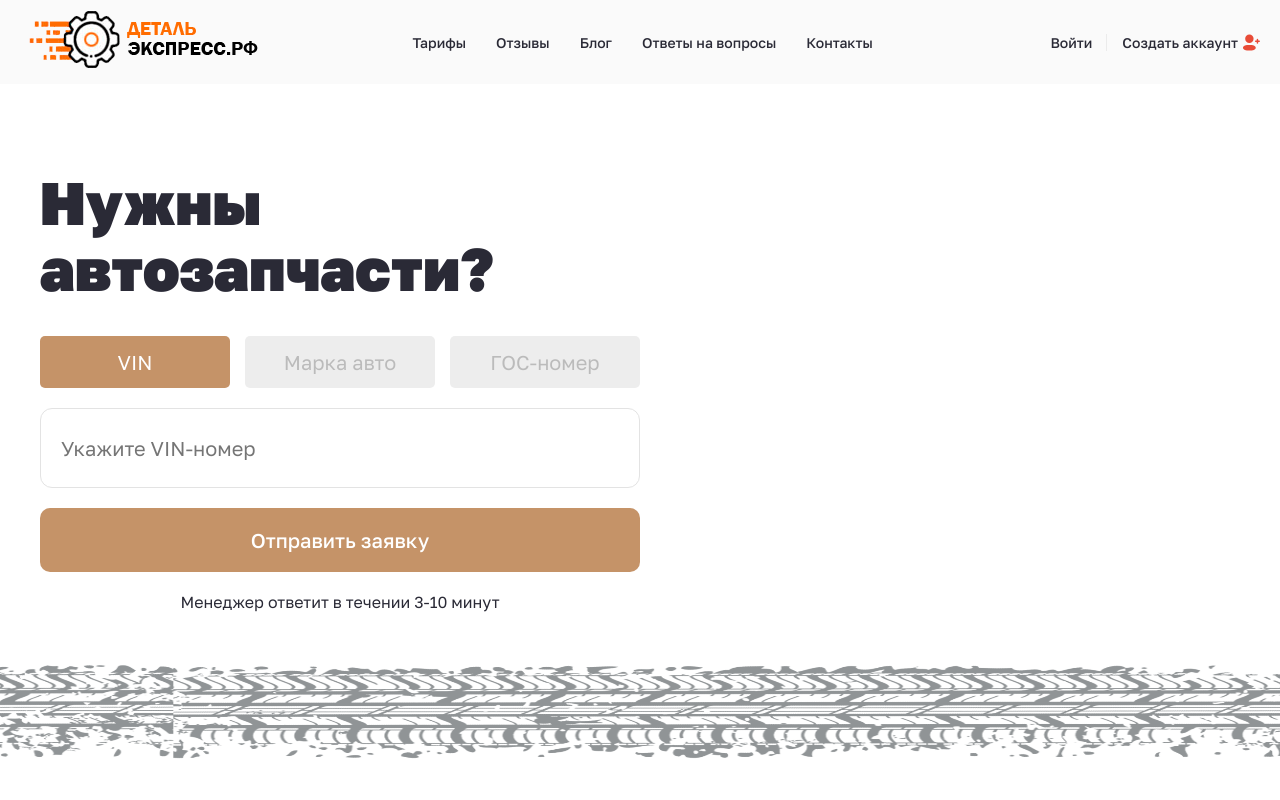
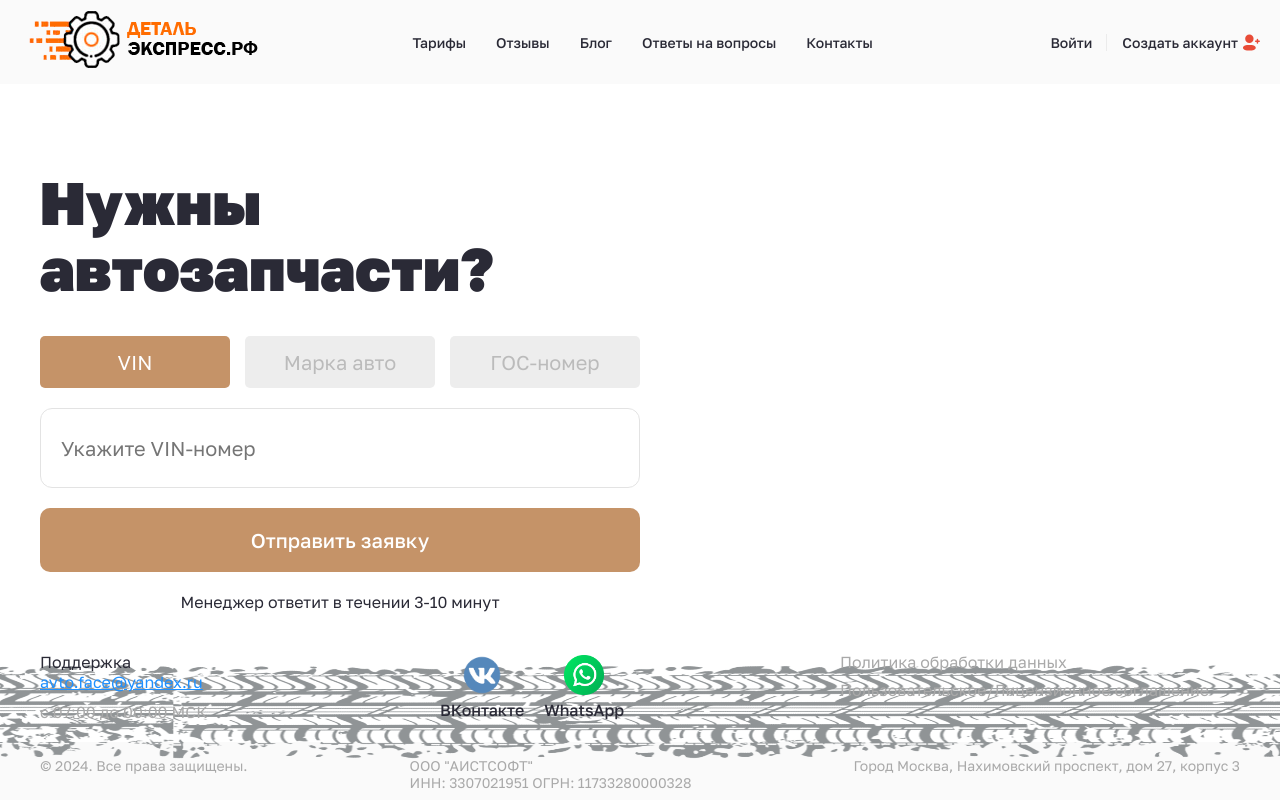
Before and after one commit to AM1G0S/detalExpress, a React (Vite) app: page / in a window 1280 px wide. Built offline with nearby package versions, Linux system fonts and the light colour scheme; grey boxes are pictures that could not be loaded.

Commit message:
добавил и адÐаптировал футер

```diff
--- a/src/components/loyaut/Footer/Footer.module.scss
+++ b/src/components/loyaut/Footer/Footer.module.scss
@@ -1,3 +1,83 @@
 .footer {
-	padding: 40px 0;
+	padding: 40px 0 0 0;
+	background-color: var(--light-color);
 }
+
+.top {
+	display: grid;
+	grid-template-columns: repeat(3, 1fr);
+	margin-bottom: 20px;
+
+	@media (max-width: 768px) {
+		display: flex;
+		justify-content: space-between;
+		gap: 20px;
+		flex-wrap: wrap;
+	}
+}
+
+.socials {
+	display: flex;
+	align-items: center;
+	gap: 20px;
+}
+
+.social {
+	display: flex;
+	flex-direction: column;
+	align-items: center;
+	gap: 5px;
+	font-weight: 500;
+
+	img {
+		max-width: 40px;
+	}
+}
+
+.greyColor {
+	color: darkgray;
+}
+
+.title {
+	color: var(--main-color);
+}
+
+.email {
+	display: inline-block;
+	color: dodgerblue;
+	text-decoration: underline;
+	margin-bottom: 10px;
+}
+
+.link {
+	display: block;
+}
+
+.politic {
+	display: flex;
+	flex-direction: column;
+	gap: 8px;
+}
+
+.bottom {
+	padding: 15px 0;
+	background-color: #fafafa;
+}
+
+.bottomInner {
+	display: flex;
+	justify-content: space-between;
+	align-items: flex-start;
+	gap: 10px;
+	height: fit-content;
+	font-size: 14px;
+	color: darkgray;
+
+	@media (max-width: 991px) {
+		font-size: 12px;
+	}
+
+	@media (max-width: 768px) {
+		flex-wrap: wrap;
+	}
+}
--- a/src/components/loyaut/Footer/Footer.tsx
+++ b/src/components/loyaut/Footer/Footer.tsx
@@ -1,8 +1,12 @@
+import classnames from "classnames";
 import {FC, memo} from 'react';
+import {Link} from "react-router-dom";
 import cls from './Footer.module.scss';
 
+import vkLogo from '../../../assets/img/vk.png';
+import whatsappLogo from '../../../assets/img/whatsapp.png';
+
 interface HeaderProps {
-
 }
 
 export const Footer: FC = memo((props: HeaderProps) => {
@@ -10,6 +14,42 @@ export const Footer: FC = memo((props: HeaderProps) => {
 
 	return (
 		<footer className={cls.footer}>
+			<div className="container">
+				<div className={cls.top}>
+					<div>
+						<p className={cls.title}>Поддержка</p>
+						<a className={cls.email} href="mailto:avto.face@yandex.ru">avto.face@yandex.ru</a>
+						<p className={cls.greyColor}>с 07:00 до 00:00 МСК</p>
+					</div>
+
+					<div className={classnames(cls.socials)}>
+						<a className={cls.social} href="##">
+							<img src={vkLogo} alt="вконтакте"/>
+							ВКонтакте
+						</a>
+						<a className={cls.social} href="##">
+							<img src={whatsappLogo} alt="WhatsApp"/>
+							WhatsApp
+						</a>
+					</div>
+
+					<div className={cls.politic}>
+						<Link className={classnames(cls.greyColor, cls.link)} to="#">Политика обработки данных</Link>
+						<Link className={classnames(cls.greyColor, cls.link)} to="#">Пользовательское/Лицензионное соглашение</Link>
+					</div>
+				</div>
+			</div>
+
+			<div className={cls.bottom}>
+				<div className={classnames(cls.bottomInner, 'container')}>
+					<p>© 2024. Все права защищены.</p>
+					<p>
+						ООО "АИСТСОФТ"<br/>
+						ИНН: 3307021951 ОГРН: 11733280000328
+					</p>
+					<p>Город Москва, Нахимовский проспект, дом 27, корпус 3</p>
+				</div>
+			</div>
 
 		</footer>
 	);
--- a/src/components/loyaut/MainLayout.tsx
+++ b/src/components/loyaut/MainLayout.tsx
@@ -9,19 +9,21 @@ const MainLayout: FC = () => {
 
 	return (
 		<div className="wrapper">
-			<div className="container">
-				<Header/>
 
-				<main className="content">
+			<Header/>
+
+			<main className="content">
+				<div className="container">
 					{currentPath === '/' ? ''
 						:
 						<Pagination currentPage={currentPath}/>
 					}
 					<Outlet/>
-				</main>
+				</div>
+			</main>
 
-				<Footer/>
-			</div>
+			<Footer/>
+
 		</div>
 	);
 };
--- a/src/index.css
+++ b/src/index.css
@@ -7,6 +7,9 @@
 	--light-color: #fff;
 }
 
+#root {
+	height: 100%;
+}
 
 * {
 	padding: 0;
@@ -44,7 +47,7 @@ h2,
 h3,
 h4,
 h5 {
-	color: var(--main-color);
+	color: inherit;
 }
 
 h1 {
@@ -61,23 +64,23 @@ a {
 	text-decoration: none;
 }
 
+img {
+	width: 100%;
+}
+
 input[type =checkbox] {
 	cursor: pointer;
 }
 
-#root {
-	height: 100%;
-}
-
 .wrapper {
+	display: flex;
+	flex-direction: column;
 	overflow-x: hidden;
 	height: 100%;
 }
 
 .container {
 	width: 100%;
-	height: 100%;
-	flex-direction: column;
 	max-width: 1240px;
 	padding: 0 20px;
 	margin: 0 auto;
@@ -86,6 +89,7 @@ input[type =checkbox] {
 }
 
 .content {
+	flex-grow: 1;
 	padding-top: 84px;
 }
 
@@ -103,5 +107,6 @@ input[type =checkbox] {
 		background-image: url(/src/assets/img/traces2.png);
 		object-fit: contain;
 		background-repeat: round;
+		z-index: -1;
 	}
 }
```
Also changed, not shown: src/assets/img/whatsapp.png.
